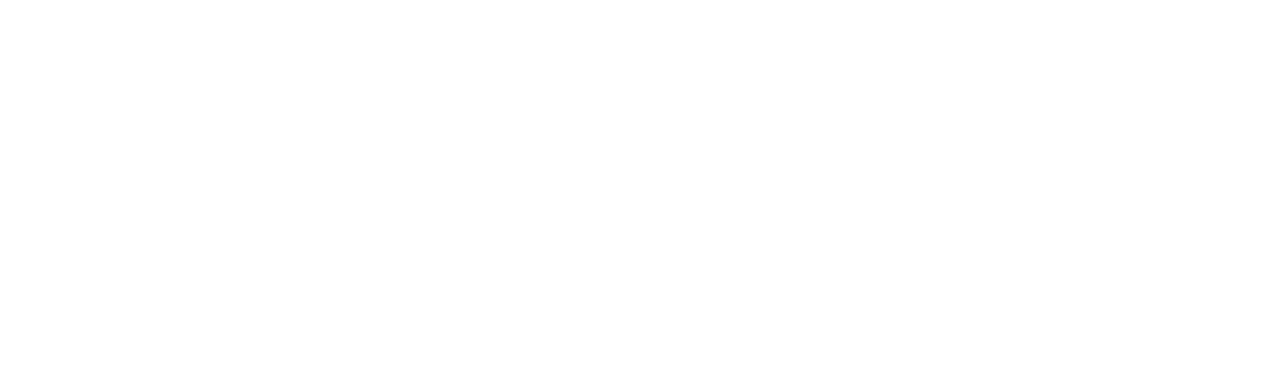
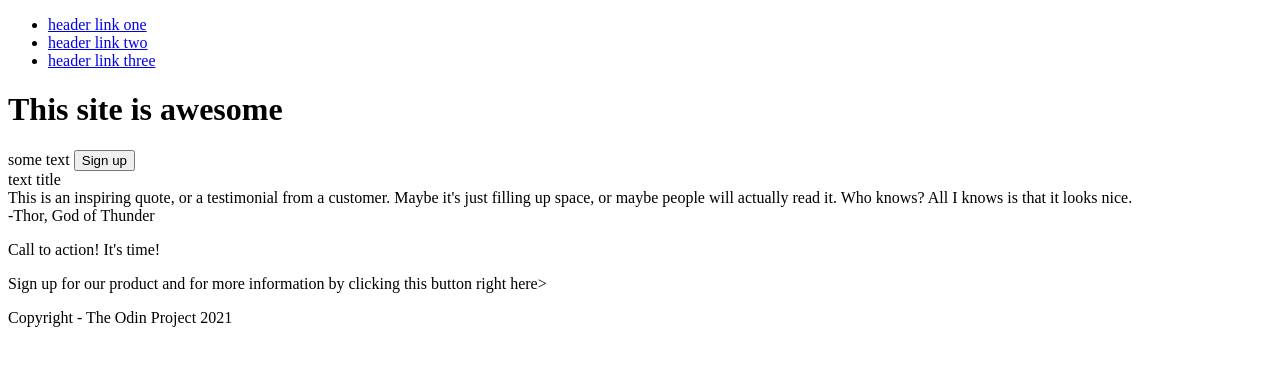
Before and after one commit to denesgeza/odin-landing-page, a plain HTML site: page index.html in a window 1280 px wide. Drawn offline with Linux system fonts and the light colour scheme.

Commit message:
Update index.html

```diff
--- a/index.html
+++ b/index.html
@@ -8,5 +8,43 @@
 </head>
 <body>
 
+    <div class="header">
+        <div class="logo">
+
+        </div>
+        <div class="header-links">
+            <ul>
+                <li><a href="google.com">header link one</a></li>
+                <li><a href="google.com">header link two</a></li>
+                <li><a href="google.com">header link three</a></li>
+            </ul>
+        </div>
+    </div>
+
+    <div class="awesome">
+        <h1>This site is awesome</h1>
+
+        <a> some text</a>
+        <button>Sign up</button>
+    </div>
+
+    <div class="info">
+        <a>text title</a>
+
+        <div class="box"
+        <!-- textes for the boxes --></div>
+    </div>
+
+    <div class="quote">
+        <a>This is an inspiring quote, or a testimonial from a customer. Maybe it's just filling up space, or maybe people will actually read it. Who knows? All I knows is that it looks nice.</a>
+        <div class="thor">-Thor, God of Thunder</div>
+    </div>
+
+    <div class="footer">
+        <p>Call to action! It's time!</p>
+        <p>Sign up for our product and for more information by clicking this button right here></p>
+    </div>
+    <div class="copyright"
+        <p>Copyright - The Odin Project 2021</p>
 </body>
 </html>
```
